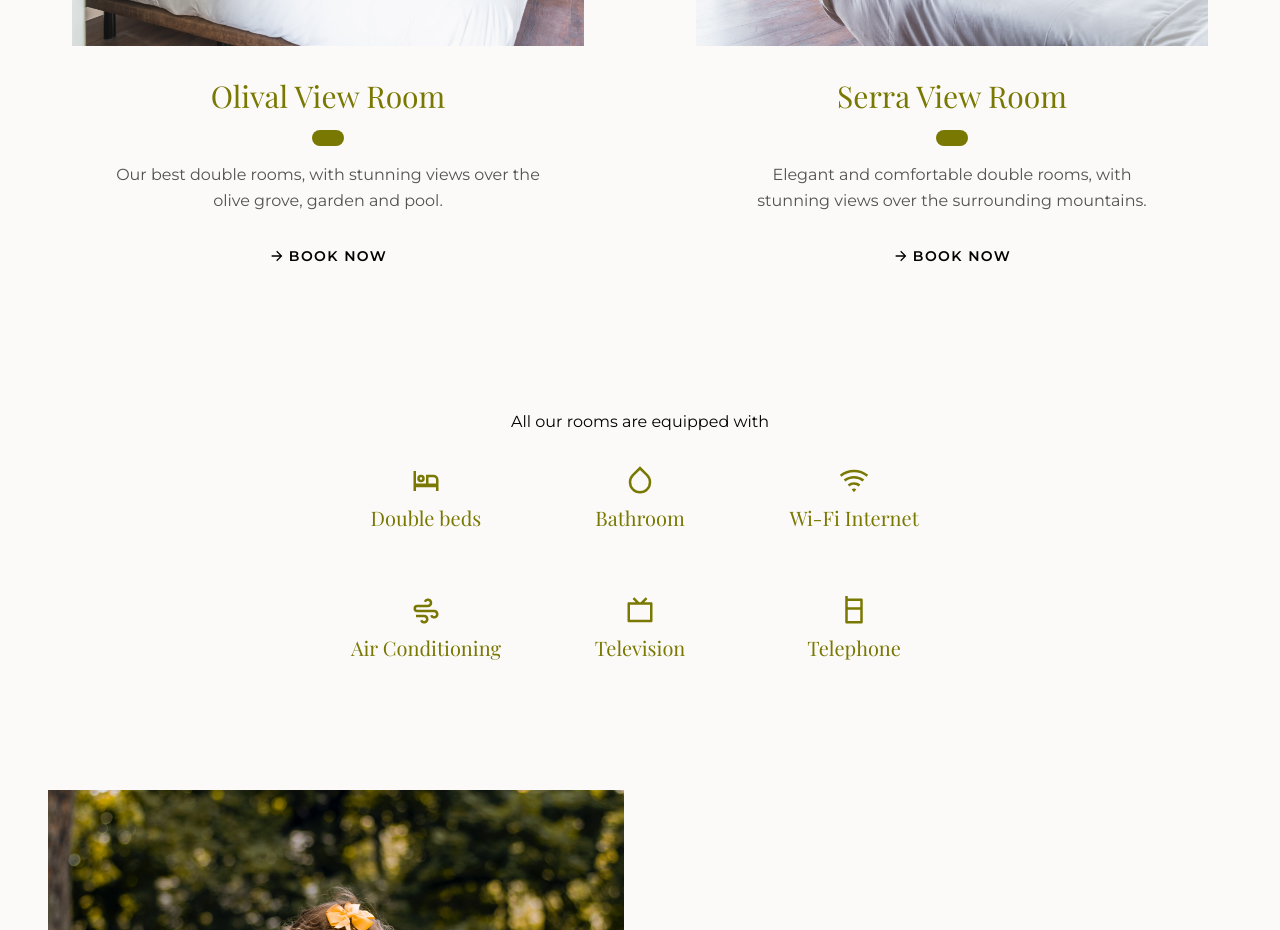
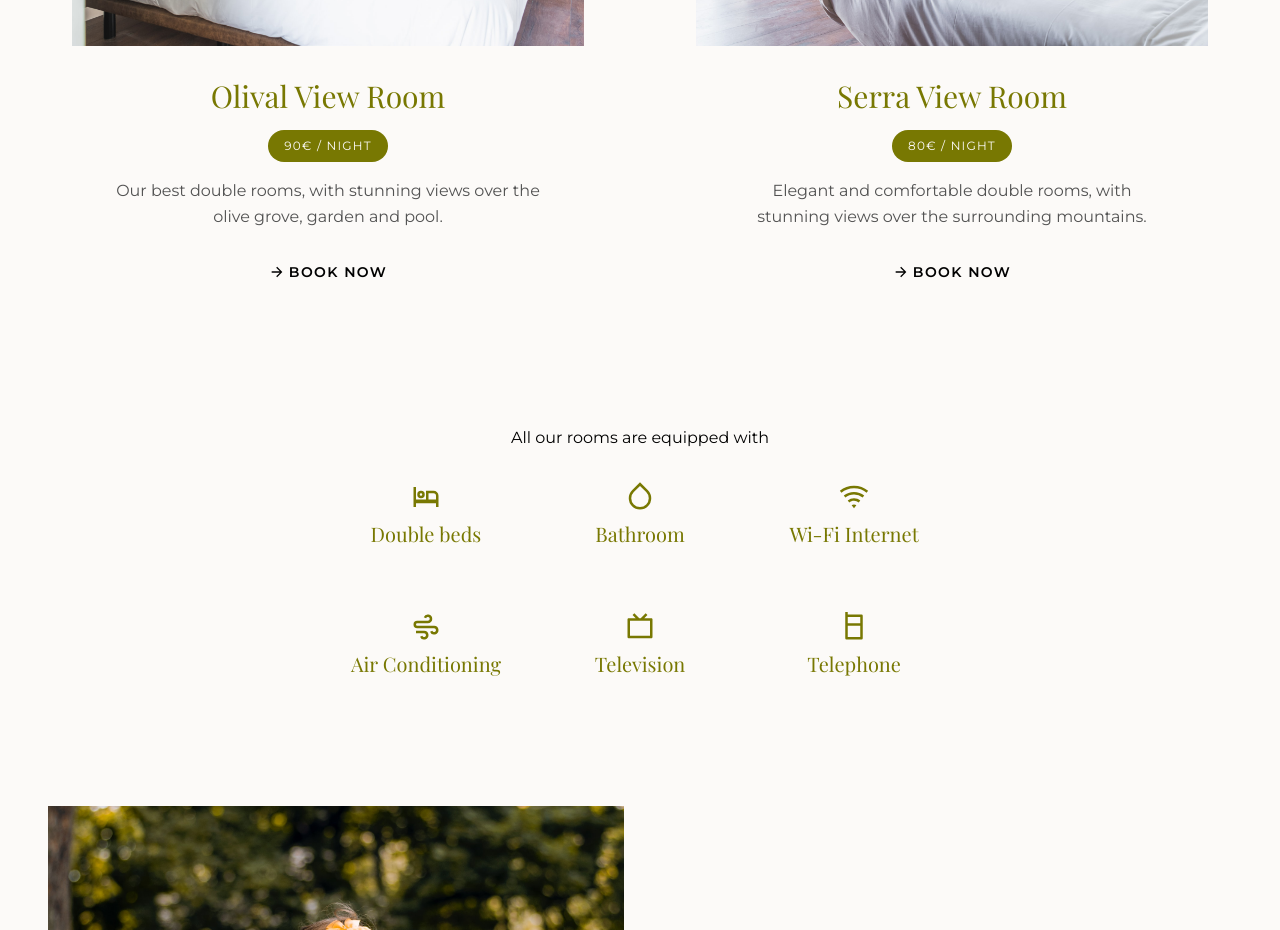
Before and after one commit to quintadonairia/quintadonairia, a Next.js app: page /lodging in a window 1280 px wide. Shown: the part 1600-2530 px from the top of the page. Built offline with nearby package versions, Linux system fonts and the light colour scheme.

Commit message:
feat(lodging): update lodging page

```diff
--- a/locales/en/lodging.json
+++ b/locales/en/lodging.json
@@ -4,9 +4,11 @@
   "headerSubheading": "Boasting stunning views coupled with contemporary elegant interiors, there is one room to suit everyone. Relax in our comfortable beds, luxuriate in our stylish bathrooms and enjoy our personal touches of Portuguese hospitality.",
   "roomImageAlt1": "A bedroom with a large bed and modern decoration.",
   "roomTitle1": "Olival View Room",
+  "roomPrice1": "90€ / night",
   "roomDescription1": "Our best double rooms, with stunning views over the olive grove, garden and pool.",
   "roomImageAlt2": "A bedroom with a large bed, tv, table and windows.",
   "roomTitle2": "Serra View Room",
+  "roomPrice2": "80€ / night",
   "roomDescription2": "Elegant and comfortable double rooms, with stunning views over the surrounding mountains.",
   "roomButtonLabel": "Book Now",
   "featuresTitle": "All our rooms are equipped with",
--- a/locales/pt/lodging.json
+++ b/locales/pt/lodging.json
@@ -4,9 +4,11 @@
   "headerSubheading": "Com vistas deslumbrantes e interiores contemporâneos, há um quarto para todos os gostos. Relaxe nas nossas camas confortáveis, deleite-se nas nossas casas de banho elegantes e desfrute dos nossos toques pessoais da hospitalidade portuguesa.",
   "roomImageAlt1": "Quarto Vista Olival",
   "roomTitle1": "Quarto Vista Olival",
+  "roomPrice1": "90€ / noite",
   "roomDescription1": "Os nossos melhores quartos duplos, com vistas deslumbrantes sobre o olival, jardim e piscina.",
   "roomImageAlt2": "Quarto Vista Serra",
   "roomTitle2": "Quarto Vista Serra",
+  "roomPrice2": "80€ / noite",
   "roomDescription2": "Quartos duplos elegantes e confortáveis, com vistas deslumbrantes sobre a serra.",
   "roomButtonLabel": "Reserve já",
   "featuresTitle": "Todos os nossos quartos estão equipados com",
--- a/pages/lodging.js
+++ b/pages/lodging.js
@@ -51,6 +51,7 @@ const Lodging = () => {
             imageSrc="/images/20220410-donairia-006.jpg"
             imageAlt={t.roomImageAlt1}
             title={t.roomTitle1}
+            price={t.roomPrice1}
             description={t.roomDescription1}
             buttonLabel={t.roomButtonLabel}
           />
@@ -58,6 +59,7 @@ const Lodging = () => {
             imageSrc="/images/20220410-donairia-010.jpg"
             imageAlt={t.roomImageAlt2}
             title={t.roomTitle2}
+            price={t.roomPrice2}
             description={t.roomDescription2}
             buttonLabel={t.roomButtonLabel}
           />
```
